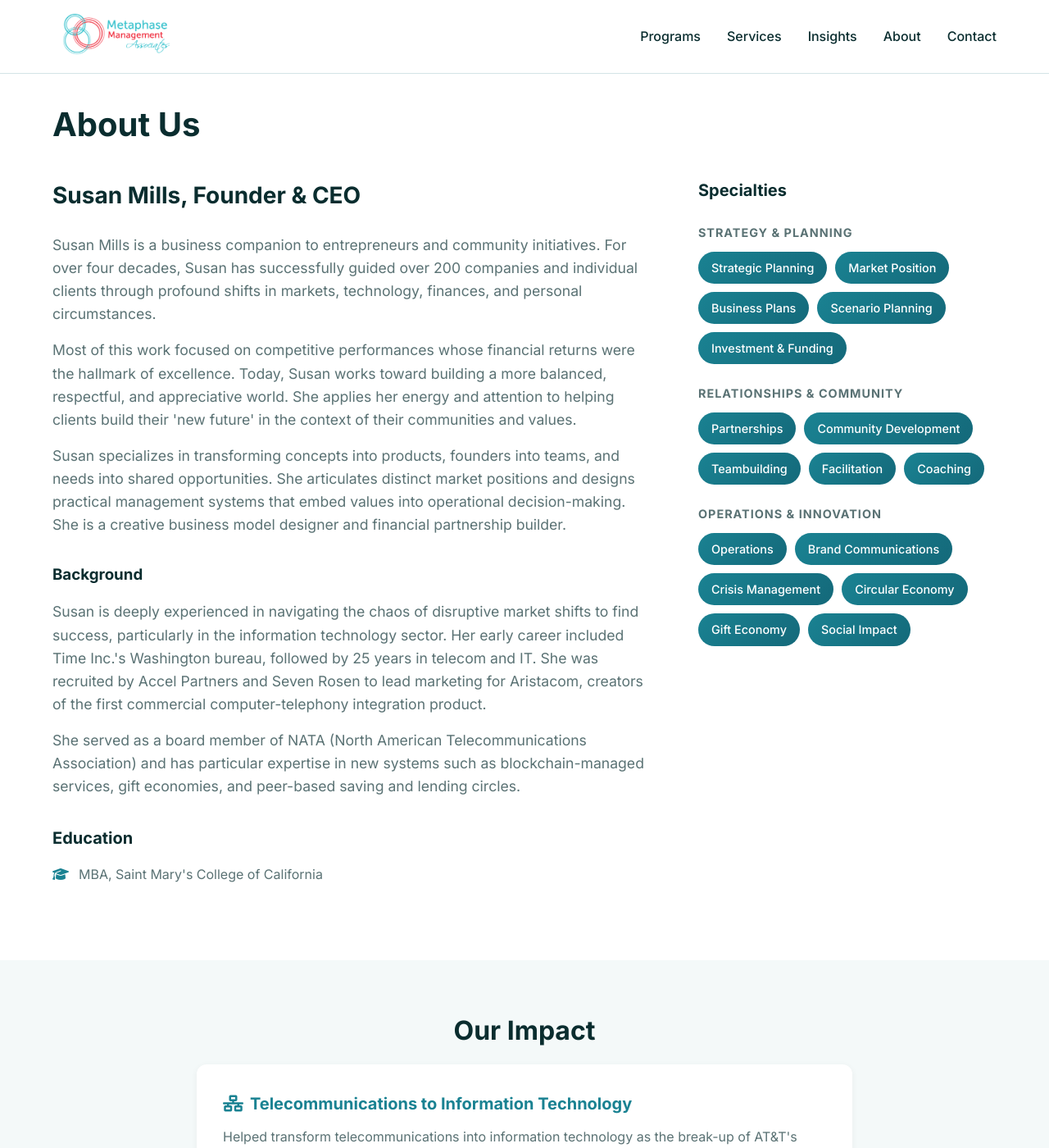
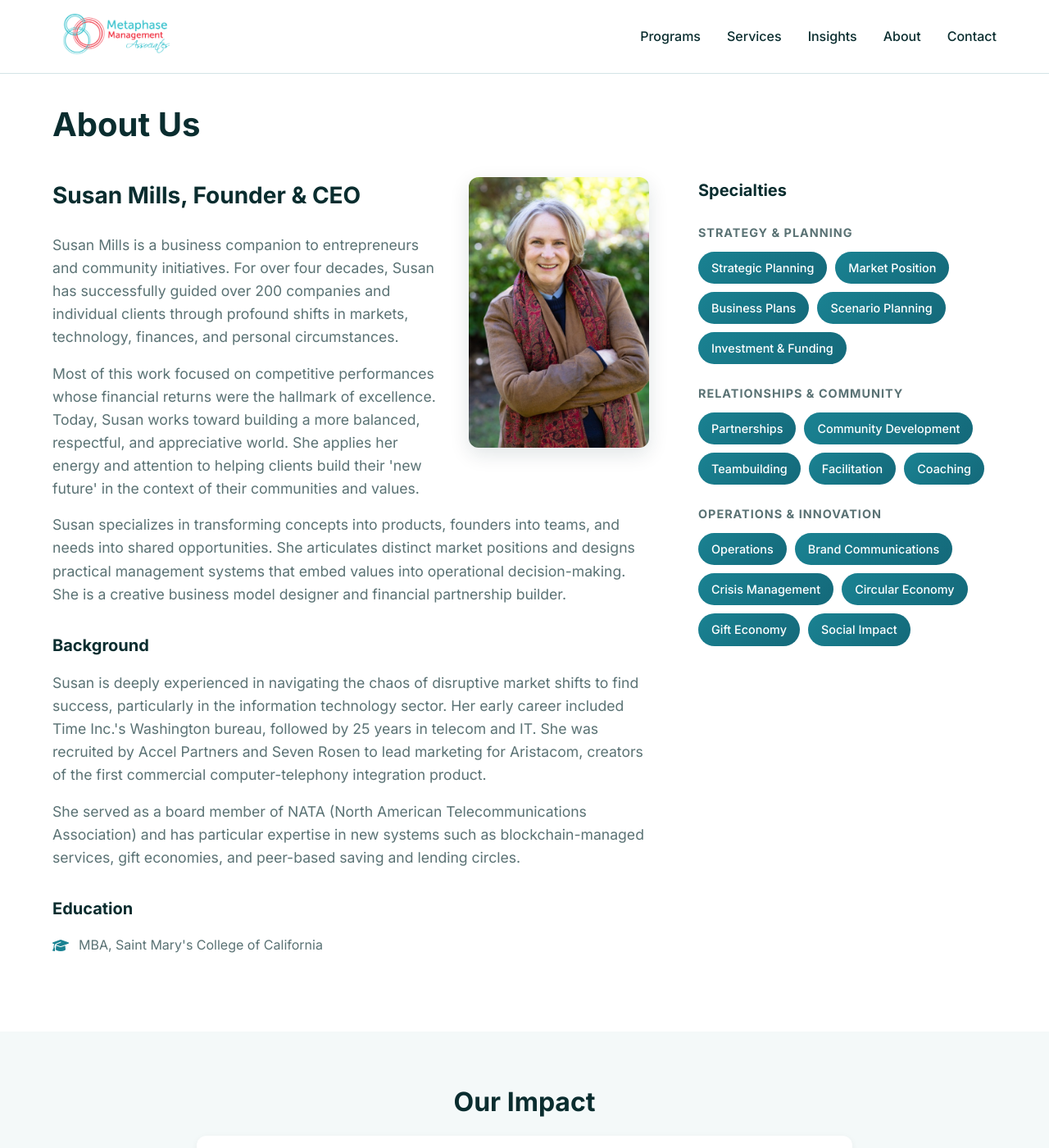
Before and after one commit to RPPLee/susan-website, a Jekyll site: the page built from pages/about.md, in a window 1280 px wide and 1400 px high. Shown: the whole window at 82% size. Built offline with Jekyll 4.4.1, drawn with Linux system fonts in a browser that asks for light colours.

Commit message:
Ticket 08: a fuller About bio Susan edits as text and publishes herself
The bio is now the Markdown body of pages/about.md, a rich-text field in
the editor. The specialties, impact and company sections move to
_layouts/about.html, and the page gains Susan's photo. The draft is
rewritten from her own LinkedIn About. It stays hidden behind "Publish
the new bio" until she has read it, so the old bio stays live meanwhile.

Test builds skip Jekyll's disk cache; parallel test files raced on it.
The thank-you page no longer says the message goes to Susan, since the
form emails Lee.

Co-Authored-By: Claude Opus 5 (1M context) <noreply@anthropic.com>

```diff
--- /dev/null
+++ b/_includes/about-bio-current.html
@@ -0,0 +1,27 @@
+{%- comment -%} The bio before ticket 08. Shown until Susan switches on the new bio in the editor; delete once she has. {%- endcomment -%}
+        <h2>Susan Mills, Founder &amp; CEO</h2>
+        <p>
+          Susan Mills is a business companion to entrepreneurs and community initiatives. For over four decades, Susan has successfully guided over 200 companies and individual clients through profound shifts in markets, technology, finances, and personal circumstances.
+        </p>
+        <p>
+          Most of this work focused on competitive performances whose financial returns were the hallmark of excellence. Today, Susan works toward building a more balanced, respectful, and appreciative world. She applies her energy and attention to helping clients build their 'new future' in the context of their communities and values.
+        </p>
+        <p>
+          Susan specializes in transforming concepts into products, founders into teams, and needs into shared opportunities. She articulates distinct market positions and designs practical management systems that embed values into operational decision-making. She is a creative business model designer and financial partnership builder.
+        </p>
+
+        <h3 style="margin-top: 32px; margin-bottom: 16px;">Background</h3>
+        <p>
+          Susan is deeply experienced in navigating the chaos of disruptive market shifts to find success, particularly in the information technology sector. Her early career included Time Inc.'s Washington bureau, followed by 25 years in telecom and IT. She was recruited by Accel Partners and Seven Rosen to lead marketing for Aristacom, creators of the first commercial computer-telephony integration product.
+        </p>
+        <p>
+          She served as a board member of NATA (North American Telecommunications Association) and has particular expertise in new systems such as blockchain-managed services, gift economies, and peer-based saving and lending circles.
+        </p>
+
+        <div class="education">
+          <h3>Education</h3>
+          <div class="education-item">
+            <i class="fas fa-graduation-cap"></i>
+            <span>MBA, Saint Mary's College of California</span>
+          </div>
+        </div>
--- a/pages/about.html
+++ b/_layouts/about.html
@@ -1,41 +1,21 @@
 ---
 layout: default
-title: About
-permalink: /about/
 ---
+{%- comment -%} The About page around the bio Susan edits (op-057). The specialties, impact and
+company sections stay here with Lee. {%- endcomment -%}
 
 <section class="page-content">
   <div class="container">
-    <h1 class="page-title">About Us</h1>
+    <h1 class="page-title">{{ page.heading | default: "About Us" }}</h1>
 
     <div class="about-content">
       <div class="about-text">
-        <h2>Susan Mills, Founder &amp; CEO</h2>
-        <p>
-          Susan Mills is a business companion to entrepreneurs and community initiatives. For over four decades, Susan has successfully guided over 200 companies and individual clients through profound shifts in markets, technology, finances, and personal circumstances.
-        </p>
-        <p>
-          Most of this work focused on competitive performances whose financial returns were the hallmark of excellence. Today, Susan works toward building a more balanced, respectful, and appreciative world. She applies her energy and attention to helping clients build their 'new future' in the context of their communities and values.
-        </p>
-        <p>
-          Susan specializes in transforming concepts into products, founders into teams, and needs into shared opportunities. She articulates distinct market positions and designs practical management systems that embed values into operational decision-making. She is a creative business model designer and financial partnership builder.
-        </p>
-
-        <h3 style="margin-top: 32px; margin-bottom: 16px;">Background</h3>
-        <p>
-          Susan is deeply experienced in navigating the chaos of disruptive market shifts to find success, particularly in the information technology sector. Her early career included Time Inc.'s Washington bureau, followed by 25 years in telecom and IT. She was recruited by Accel Partners and Seven Rosen to lead marketing for Aristacom, creators of the first commercial computer-telephony integration product.
-        </p>
-        <p>
-          She served as a board member of NATA (North American Telecommunications Association) and has particular expertise in new systems such as blockchain-managed services, gift economies, and peer-based saving and lending circles.
-        </p>
-
-        <div class="education">
-          <h3>Education</h3>
-          <div class="education-item">
-            <i class="fas fa-graduation-cap"></i>
-            <span>MBA, Saint Mary's College of California</span>
-          </div>
-        </div>
+        <img src="{{ '/assets/images/susan-profile-2.jpg' | relative_url }}" alt="Susan Mills" class="about-photo">
+        {% if page.show_new_bio %}
+        {{ content }}
+        {% else %}
+        {% include about-bio-current.html %}
+        {% endif %}
       </div>
 
       <div class="about-skills">
--- a/assets/css/style.css
+++ b/assets/css/style.css
@@ -1296,3 +1296,28 @@ section {
   color: var(--text-light);
   font-size: 0.95rem;
 }
+
+/* ===== About page photo and bio (ticket 08) ===== */
+.about-photo {
+  float: right;
+  width: 220px;
+  margin: 0 0 24px 32px;
+  border-radius: 12px;
+  box-shadow: 0 8px 24px rgba(10, 45, 47, 0.12);
+}
+
+.about-text h3 {
+  font-size: 1.25rem;
+  margin: 32px 0 16px;
+  clear: none;
+}
+
+@media (max-width: 768px) {
+  .about-photo {
+    float: none;
+    display: block;
+    width: 100%;
+    max-width: 320px;
+    margin: 0 auto 24px;
+  }
+}
--- a/pages/thanks.html
+++ b/pages/thanks.html
@@ -10,7 +10,7 @@ sitemap: false
   <div class="container">
     <div class="thanks-page">
       <h1 class="page-title">Thank you</h1>
-      <p>Your message is on its way to Susan. She will write back to you soon.</p>
+      <p>Your message has been sent. We will write back to you soon.</p>
       <div class="cta-buttons">
         <a href="{{ '/' | relative_url }}" class="btn btn-primary"><i class="fas fa-arrow-left"></i> Back to the homepage</a>
         <a href="{{ '/programs/' | relative_url }}" class="btn btn-secondary">See the programs</a>
```
Also changed, not shown: docs/agents/editor.md (+1 -1 lines), pages/about.md (added, +30 -0 lines), test/about.test.mjs (added, +45 -0 lines), test/jekyll.mjs (+2 -1 lines), test/site.test.mjs (+1 -1 lines), .pages.yml, .scratch/presence/issues/08-a-fuller-about-page-susan-edits-herself.md.
